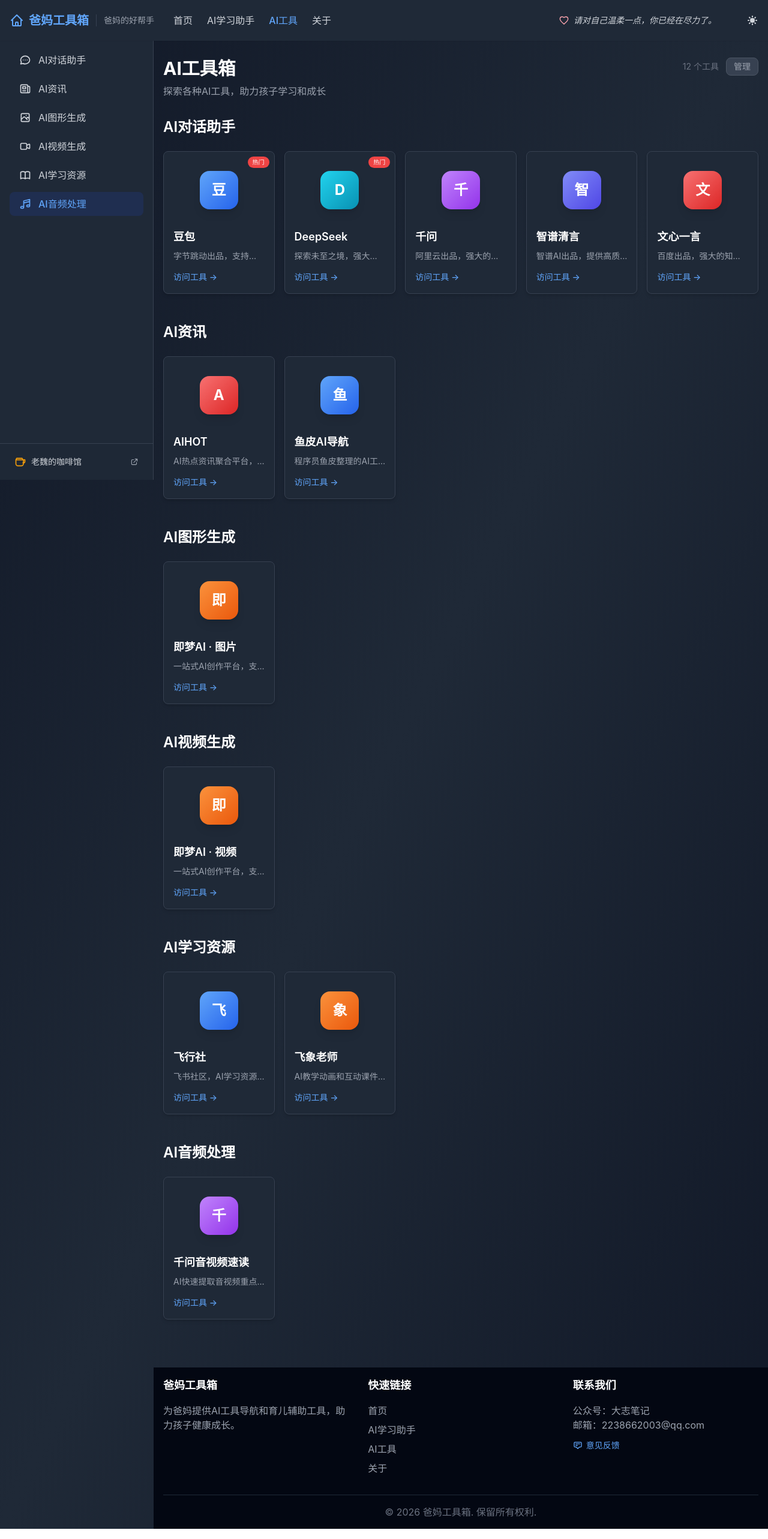
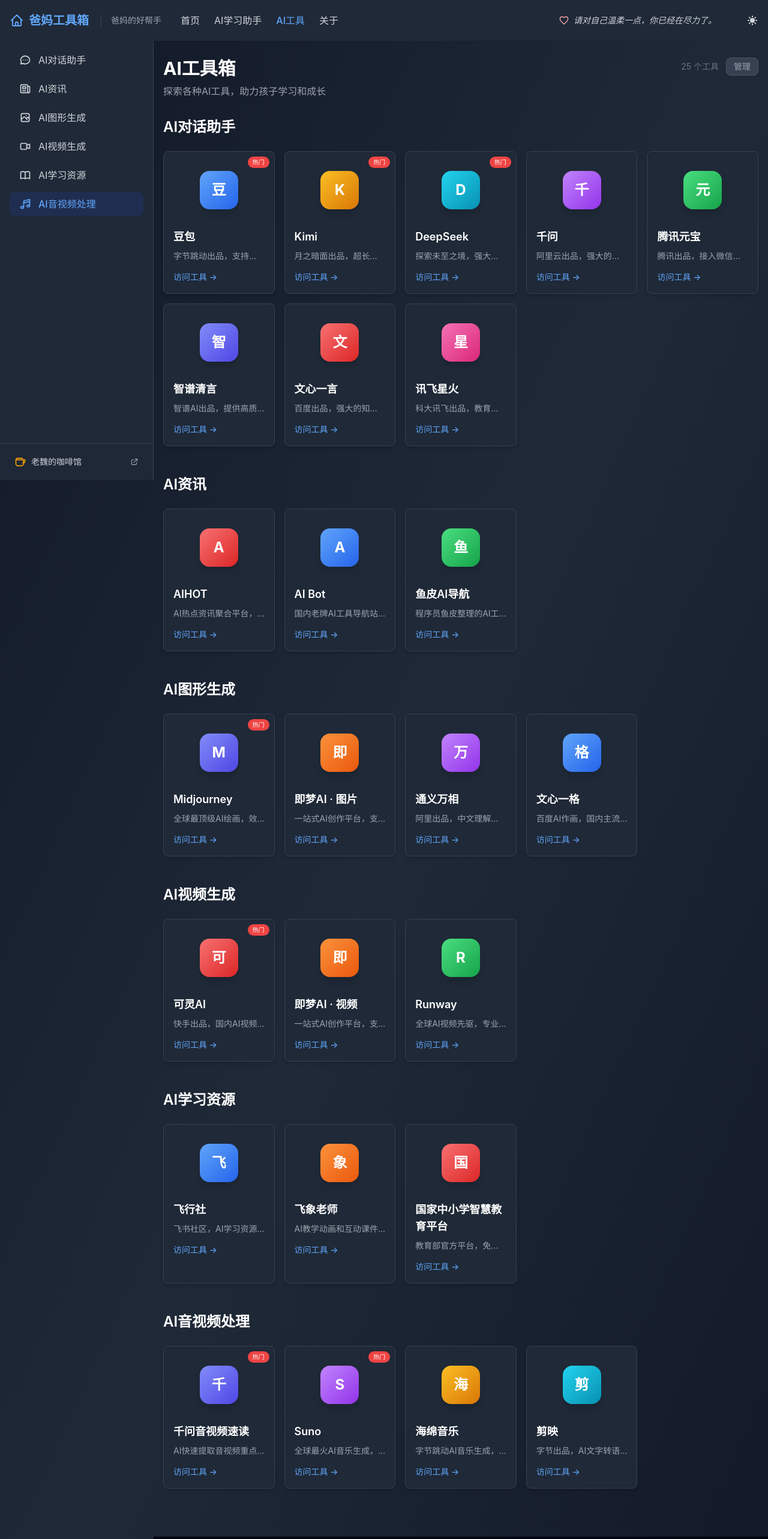
Before and after one commit to DazhiFe/parent-toolkit, a Vue app: page /ai-tools in a window 1280 px wide. Shown: the top 2566 px of the page at 60% size. Built offline with nearby package versions, Linux system fonts and the light colour scheme.

Commit message:
feat: 扩充AI工具精选列表
新增高价值AI工具并将音频分类调整为音视频处理。

```diff
--- a/src/components/AppHeader.vue
+++ b/src/components/AppHeader.vue
@@ -29,7 +29,7 @@
             <path stroke-linecap="round" stroke-linejoin="round" stroke-width="2" d="M3 12l2-2m0 0l7-7 7 7M5 10v10a1 1 0 001 1h3m10-11l2 2m-2-2v10a1 1 0 01-1 1h-3m-6 0a1 1 0 001-1v-4a1 1 0 011-1h2a1 1 0 011 1v4a1 1 0 001 1m-6 0h6" />
           </svg>
           爸妈工具箱
-          <span class="hidden sm:inline-flex items-center ml-3 pl-3 border-l border-gray-200 dark:border-gray-700 text-sm font-normal text-gray-500 dark:text-gray-400">
+          <span class="hidden sm:inline-flex items-center ml-5 pl-4 border-l border-gray-200 dark:border-gray-700 text-sm font-normal text-gray-500 dark:text-gray-400">
             爸妈的好帮手
           </span>
         </RouterLink>
--- a/src/components/SideNav.vue
+++ b/src/components/SideNav.vue
@@ -18,7 +18,7 @@
   { id: 'ai-image', title: 'AI图形生成', icon: 'image' },
   { id: 'ai-video', title: 'AI视频生成', icon: 'video' },
   { id: 'ai-learning', title: 'AI学习资源', icon: 'learning' },
-  { id: 'ai-audio', title: 'AI音频处理', icon: 'audio' }
+  { id: 'ai-audio', title: 'AI音视频处理', icon: 'audio' }
 ])
 
 const studyAssistantNavItems = ref([
--- a/src/data/aiTools.js
+++ b/src/data/aiTools.js
@@ -6,7 +6,7 @@
   { id: 'image',    name: 'AI图形生成', icon: 'image' },
   { id: 'video',    name: 'AI视频生成', icon: 'video' },
   { id: 'learning', name: 'AI学习资源', icon: 'learning' },
-  { id: 'audio',    name: 'AI音频处理', icon: 'audio' },
+  { id: 'audio',    name: 'AI音视频处理', icon: 'audio' },
 ]
 
 export const aiTools = [
@@ -14,38 +14,65 @@
   { id: 'doubao', name: '豆包', url: 'https://www.doubao.com',
     description: '字节跳动出品，支持多领域知识问答',
     category: 'chat', color: 'blue', letter: '豆', tag: '热门', audience: 'kid' },
+  { id: 'kimi', name: 'Kimi', url: 'https://kimi.moonshot.cn',
+    description: '月之暗面出品，超长文本处理能力最强，免费',
+    category: 'chat', color: 'amber', letter: 'K', tag: '热门' },
+  { id: 'deepseek', name: 'DeepSeek', url: 'https://chat.deepseek.com/',
+    description: '探索未至之境，强大的AI推理能力',
+    category: 'chat', color: 'cyan', letter: 'D', tag: '热门' },
   { id: 'qianwen', name: '千问', url: 'https://qianwen.aliyun.com',
     description: '阿里云出品，强大的语言理解与生成能力',
     category: 'chat', color: 'purple', letter: '千' },
+  { id: 'yuanbao', name: '腾讯元宝', url: 'https://yuanbao.tencent.com',
+    description: '腾讯出品，接入微信生态，搜索能力强',
+    category: 'chat', color: 'green', letter: '元' },
   { id: 'zhipu', name: '智谱清言', url: 'https://chatglm.cn',
     description: '智谱AI出品，提供高质量对话体验',
     category: 'chat', color: 'indigo', letter: '智' },
   { id: 'wenxin', name: '文心一言', url: 'https://yiyan.baidu.com',
     description: '百度出品，强大的知识理解与生成能力',
     category: 'chat', color: 'red', letter: '文' },
-  { id: 'deepseek', name: 'DeepSeek', url: 'https://chat.deepseek.com/',
-    description: '探索未至之境，强大的AI推理能力',
-    category: 'chat', color: 'cyan', letter: 'D', tag: '热门' },
+  { id: 'xinghuo', name: '讯飞星火', url: 'https://xinghuo.xfyun.cn',
+    description: '科大讯飞出品，教育语音领域优势明显，适合学生场景',
+    category: 'chat', color: 'pink', letter: '星' },
 
   // ─── AI资讯 ───
   { id: 'aihot', name: 'AIHOT', url: 'https://aihot.virxact.com/',
     description: 'AI热点资讯聚合平台，汇集全球AI行业最新动态',
     category: 'news', color: 'red', letter: 'A' },
+  { id: 'aibot', name: 'AI Bot', url: 'https://aibot.cn',
+    description: '国内老牌AI工具导航站，工具收录全面',
+    category: 'news', color: 'blue', letter: 'A' },
   { id: 'codefather', name: '鱼皮AI导航', url: 'https://ai.codefather.cn/',
     description: '程序员鱼皮整理的AI工具导航和学习资源',
-    category: 'news', color: 'blue', letter: '鱼' },
+    category: 'news', color: 'green', letter: '鱼' },
 
   // ─── AI图形生成 ───
   { id: 'jimeng-img', name: '即梦AI · 图片',
     url: 'https://jimeng.jianying.com/ai-tool/generate?enter_from=ai_feature&from_page=explore&ai_feature_name=image',
     description: '一站式AI创作平台，支持图片生成、视频生成、数字人等功能',
     category: 'image', color: 'orange', letter: '即' },
+  { id: 'wanxiang', name: '通义万相', url: 'https://tongyi.aliyun.com/wanxiang',
+    description: '阿里出品，中文理解强，免费额度多',
+    category: 'image', color: 'purple', letter: '万' },
+  { id: 'yige', name: '文心一格', url: 'https://yige.baidu.com',
+    description: '百度AI作画，国内主流绘画工具',
+    category: 'image', color: 'blue', letter: '格' },
+  { id: 'midjourney', name: 'Midjourney', url: 'https://www.midjourney.com',
+    description: '全球最顶级AI绘画，效果业界标杆',
+    category: 'image', color: 'indigo', letter: 'M', tag: '热门' },
 
   // ─── AI视频生成 ───
   { id: 'jimeng-vid', name: '即梦AI · 视频',
     url: 'https://jimeng.jianying.com/ai-tool/generate?enter_from=ai_feature&from_page=explore&ai_feature_name=omniReference',
     description: '一站式AI创作平台，支持图片生成、视频生成、数字人等功能',
     category: 'video', color: 'orange', letter: '即' },
+  { id: 'kling', name: '可灵AI', url: 'https://klingai.kuaishou.com',
+    description: '快手出品，国内AI视频生成最强，效果可比肩Sora',
+    category: 'video', color: 'red', letter: '可', tag: '热门' },
+  { id: 'runway', name: 'Runway', url: 'https://runwayml.com',
+    description: '全球AI视频先驱，专业创作者首选',
+    category: 'video', color: 'green', letter: 'R' },
 
   // ─── AI学习资源 ───
   { id: 'feishu-community', name: '飞行社', url: 'https://www.feishu.cn/community',
@@ -54,9 +81,21 @@
   { id: 'feixianglaoshi', name: '飞象老师', url: 'https://www.feixianglaoshi.com/',
     description: 'AI教学动画和互动课件制作平台',
     category: 'learning', color: 'orange', letter: '象' },
+  { id: 'smartedu', name: '国家中小学智慧教育平台', url: 'https://www.smartedu.cn',
+    description: '教育部官方平台，免费优质学习资源，权威可靠',
+    category: 'learning', color: 'red', letter: '国' },
 
-  // ─── AI音频处理 ───
+  // ─── AI音视频处理 ───
   { id: 'tongyi-audio', name: '千问音视频速读', url: 'https://www.tongyi.com/discover/audioread',
     description: 'AI快速提取音视频重点内容，支持多种格式',
-    category: 'audio', color: 'purple', letter: '千' },
+    category: 'audio', color: 'indigo', letter: '千', tag: '热门' },
+  { id: 'suno', name: 'Suno', url: 'https://suno.com',
+    description: '全球最火AI音乐生成，输入歌词自动生成完整歌曲',
+    category: 'audio', color: 'purple', letter: 'S', tag: '热门' },
+  { id: 'haimian', name: '海绵音乐', url: 'https://www.haimianyinyue.com',
+    description: '字节跳动AI音乐生成，国内免费，中文歌词效果好',
+    category: 'audio', color: 'amber', letter: '海' },
+  { id: 'capcut', name: '剪映', url: 'https://www.capcut.cn',
+    description: '字节出品，AI文字转语音/视频剪辑，家长高频使用',
+    category: 'audio', color: 'cyan', letter: '剪' },
 ]
```
Also changed, not shown: .trae/documents/ai-tools-expansion-plan.md (added).
